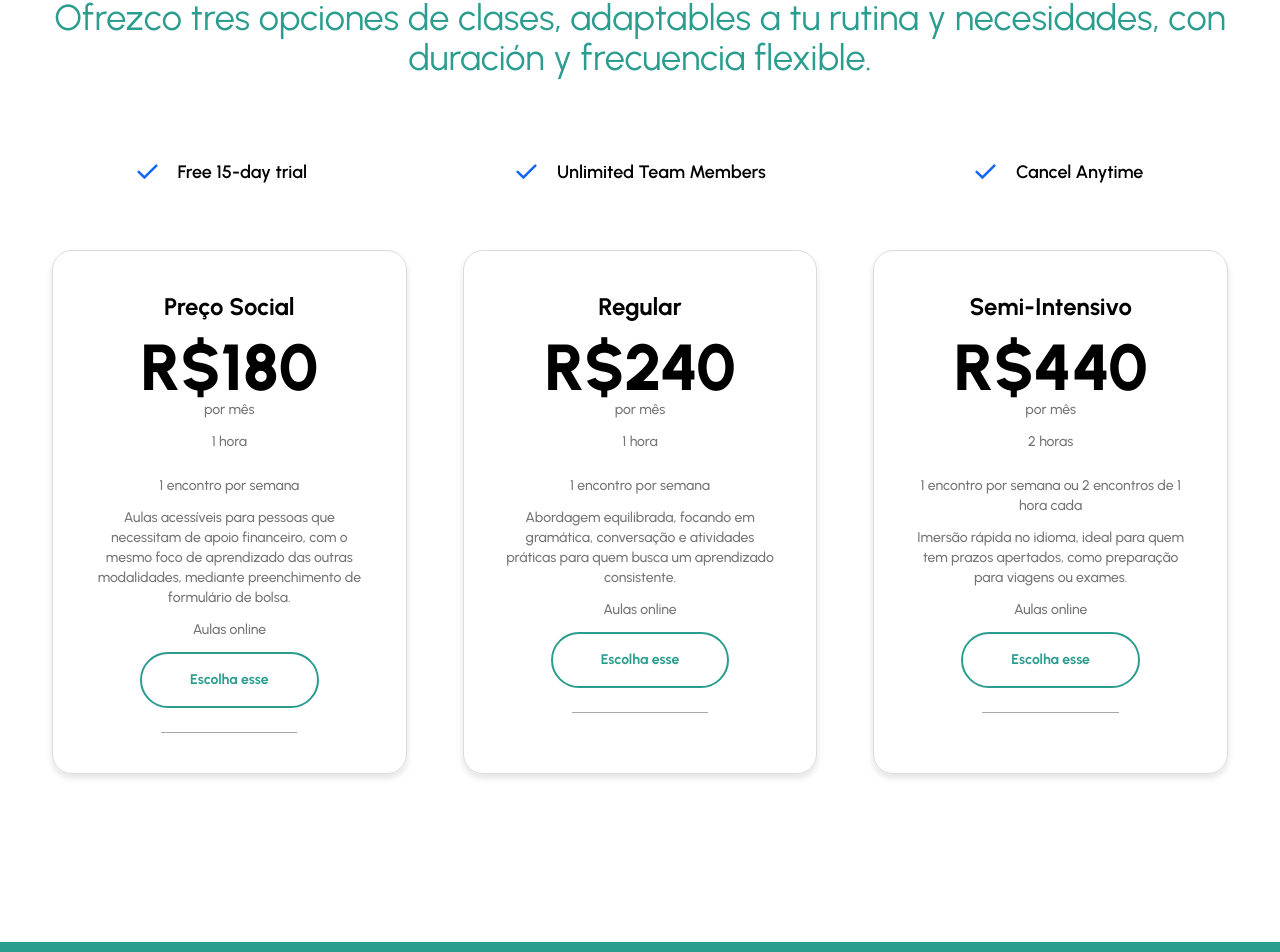
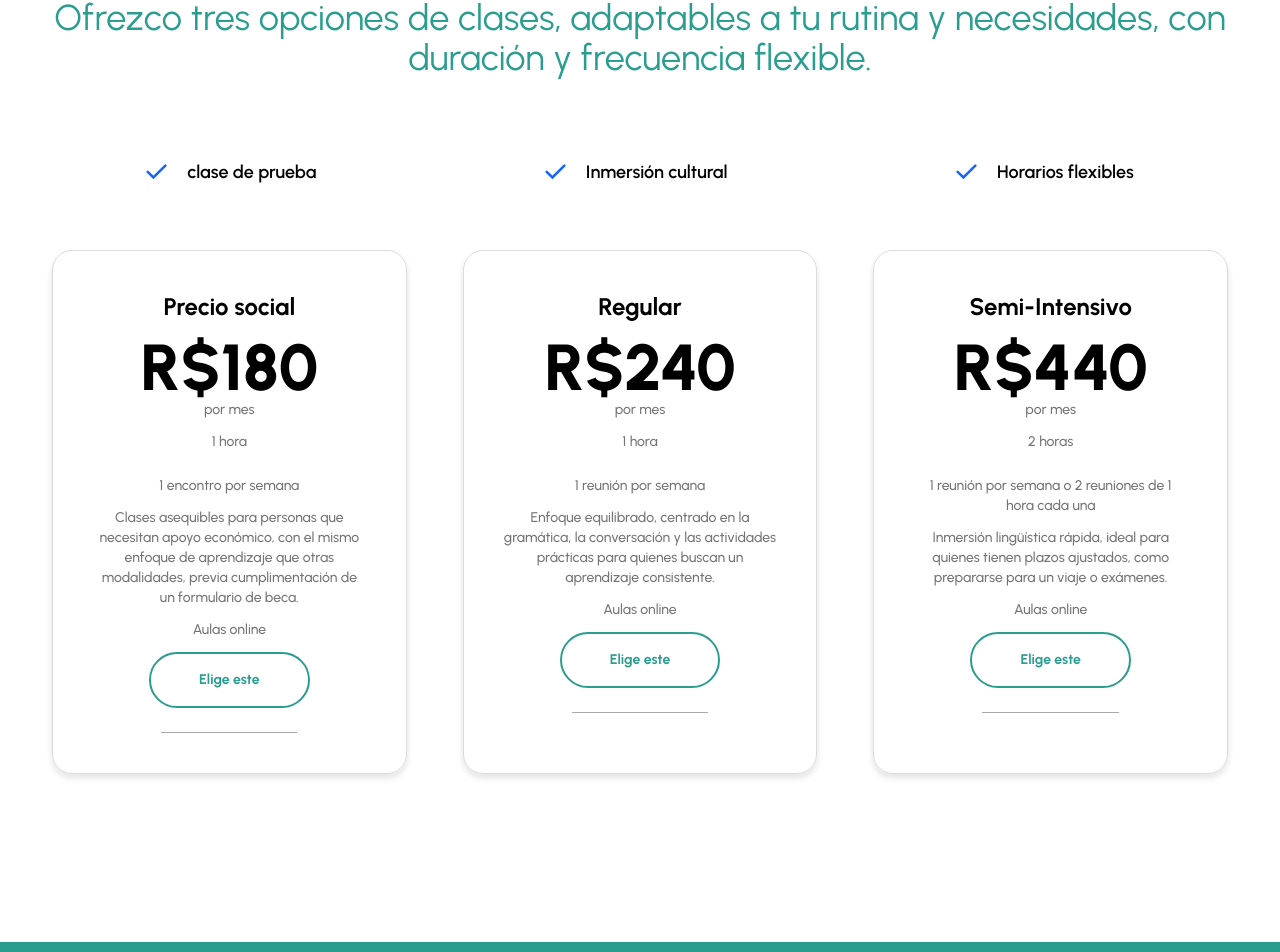
Before and after one commit to WarRocha/wes-site-es, a Next.js app: page /hispanohablantes in a window 1280 px wide. Shown: the part 1199-2151 px from the top of the page. Built offline with nearby package versions, Linux system fonts and the light colour scheme.

Commit message:
fix price

```diff
--- a/app/components/Banner/index.tsx
+++ b/app/components/Banner/index.tsx
@@ -21,7 +21,7 @@ const Banner = () => {
                     <div className='my-7 text-center lg:text-start'>
                         <button className='text-sm md:text-xl font-semibold hover:shadow-xl bg-salmao text-white py-3 px-6 md:py-5 md:px-14 rounded-full hover:bg-treetop bg-treetop'>
                         <a href="https://wa.me/5511949612697?text=Olá! Tenho interesse em saber mais sobre as aulas de espanhol. Poderia me fornecer mais informações, por favor?" target="_blank">
-                        Agende uma conversa
+                        Comece agora mesmo!
                         </a>
                         </button>
                     </div>
--- a/app/components/Es-Manage/index.tsx
+++ b/app/components/Es-Manage/index.tsx
@@ -6,41 +6,41 @@ import Image from 'next/image';
 
 const names = [
     {
-        heading: "Preço Social",
+        heading: "Precio social",
         price: 180,
         user: '1 hora',
         profiles: '1 encontro por semana',
-        posts: 'por mês',
-        templates: "Aulas acessíveis para pessoas que necessitam de apoio financeiro, com o mesmo foco de aprendizado das outras modalidades, mediante preenchimento de formulário de bolsa.",
+        posts: 'por mes',
+        templates: "Clases asequibles para personas que necesitan apoyo económico, con el mismo enfoque de aprendizaje que otras modalidades, previa cumplimentación de un formulario de beca.",
         // view: "Calendar View",
         support: 'Aulas online',
         category: 'monthly',
-        button: "Escolha esse"
+        button: "Elige este"
 
     },
     {
         heading: "Regular",
         price: 240,
         user: '1 hora',
-        profiles: '1 encontro por semana',
-        posts: 'por mês',
-        templates: " Abordagem equilibrada, focando em gramática, conversação e atividades práticas para quem busca um aprendizado consistente.",
+        profiles: '1 reunión por semana',
+        posts: 'por mes',
+        templates: "Enfoque equilibrado, centrado en la gramática, la conversación y las actividades prácticas para quienes buscan un aprendizaje consistente.",
         // view: "Calendar View",
         support: 'Aulas online',
         category: 'monthly',
-        button: "Escolha esse",
+        button: "Elige este",
     },
     {
         heading: "Semi-Intensivo",
         price: 440,
         user: ' 2 horas',
-        profiles: '1 encontro por semana ou 2 encontros de 1 hora cada',
-        posts: 'por mês',
-        templates: " Imersão rápida no idioma, ideal para quem tem prazos apertados, como preparação para viagens ou exames.",
+        profiles: '1 reunión por semana o 2 reuniones de 1 hora cada una',
+        posts: 'por mes',
+        templates: "Inmersión lingüística rápida, ideal para quienes tienen plazos ajustados, como prepararse para un viaje o exámenes.",
         // view: "Calendar View",
         support: 'Aulas online',
         category: 'monthly',
-        button: "Escolha esse"
+        button: "Elige este"
     },
 
 
@@ -67,15 +67,15 @@ const Manage = () => {
                 <div className='md:flex md:justify-around mt-20'>
                     <div className='flex gap-5 justify-center md:justify-start'>
                         <Image src="/images/manage/right.svg" alt="right-icon" width={21} height={14} />
-                        <h4 className='text-lg font-semibold'>Free 15-day trial</h4>
+                        <h4 className='text-lg font-semibold'>clase de prueba</h4>
                     </div>
                     <div className='flex gap-5 justify-center md:justify-start'>
                         <Image src="/images/manage/right.svg" alt="right-icon" width={21} height={14} />
-                        <h4 className='text-lg font-semibold'>Unlimited Team Members</h4>
+                        <h4 className='text-lg font-semibold'>Inmersión cultural</h4>
                     </div>
                     <div className='flex gap-5 justify-center md:justify-start'>
                         <Image src="/images/manage/right.svg" alt="right-icon" width={21} height={14} />
-                        <h4 className='text-lg font-semibold'>Cancel Anytime</h4>
+                        <h4 className='text-lg font-semibold'>Horarios flexibles</h4>
                     </div>
                 </div>
 
--- a/app/components/Manage/index.tsx
+++ b/app/components/Manage/index.tsx
@@ -6,12 +6,12 @@ import Image from 'next/image';
 
 const names = [
     {
-        heading: "Preço Social",
-        price: 180,
+        heading: "Hablas 1",
+        price: 200,
         user: '1 hora',
-        profiles: '1 encontro por semana',
+        profiles: '1h por semana ',
         posts: 'por mês',
-        templates: "Aulas acessíveis para pessoas que necessitam de apoio financeiro, com o mesmo foco de aprendizado das outras modalidades, mediante preenchimento de formulário de bolsa.",
+        templates: "Aulas acessíveis para pessoas com apoio financeiro, com o mesmo foco de aprendizado das demais modalidades, mediante preenchimento de formulário de bolsa.",
         // view: "Calendar View",
         support: 'Aulas online',
         category: 'monthly',
@@ -19,24 +19,57 @@ const names = [
 
     },
     {
-        heading: "Regular",
-        price: 240,
-        user: '1 hora',
-        profiles: '1 encontro por semana',
+        heading: "Hablas 2",
+        price: 300,
+        user: '1h30 hora',
+        profiles: '1h30 por semana',
         posts: 'por mês',
-        templates: " Abordagem equilibrada, focando em gramática, conversação e atividades práticas para quem busca um aprendizado consistente.",
+        templates: "Abordagem equilibrada, com foco em gramática, conversação e atividades práticas, para quem busca um aprendizado consistente.",
         // view: "Calendar View",
         support: 'Aulas online',
         category: 'monthly',
         button: "Escolha esse",
     },
     {
-        heading: "Semi-Intensivo",
-        price: 440,
+        heading: "Hablas 3 ",
+        price: 400,
         user: ' 2 horas',
-        profiles: '1 encontro por semana ou 2 encontros de 1 hora cada',
+        profiles: '2h por semana ',
         posts: 'por mês',
-        templates: " Imersão rápida no idioma, ideal para quem tem prazos apertados, como preparação para viagens ou exames.",
+        templates: " Imersão rápida no idioma, ideal para quem precisa de resultados rápidos, como preparação para viagens ou exames",
+        // view: "Calendar View",
+        support: 'Aulas online',
+        category: 'monthly',
+        button: "Escolha esse"
+    },
+    {
+        heading: "Hablas Mucho",
+        price: 250,
+        user: '1 hora',
+        profiles: '1h por semana',
+        posts: 'por mês',
+        templates: "Encontros de conversação com foco na melhora da fluência e da autoconfiança ao falar …",
+        // view: "Calendar View",
+        support: 'Aulas online',
+        category: 'monthly',
+        button: "Escolha esse"
+    },
+
+    {
+        heading: "Hablas Social",
+        user: '1 hora',
+        profiles: '1h por semana - Online',
+        posts: 'por mês',
+        templates: "Curso acessível, com o mesmo foco de aprendizado das modalidades regulares, disponível para quem necessita de apoio financeiro, mediante preenchimento de formulário de bolsa.",
+        // view: "Calendar View",
+        support: 'Aulas online',
+        category: 'monthly',
+        button: "Escolha esse"
+    },
+    {
+        heading: "Hablas Más ",
+        posts: 'por mês',
+        templates: "Precisa de mais horas por semana? Entre em contato por e-mail [link] ou whatsapp [link].",
         // view: "Calendar View",
         support: 'Aulas online',
         category: 'monthly',
@@ -64,20 +97,20 @@ const EsManage = () => {
                 <h3 className='text-center text-4xl sm:text-20xl text-treetop'>Ofereço três opções de aulas, adaptáveis à sua rotina e necessidades, com duração e frequência flexíveis.</h3>
 
 
-                {/* <div className='md:flex md:justify-around mt-20'>
+                <div className='md:flex md:justify-around mt-20'>
                     <div className='flex gap-5 justify-center md:justify-start'>
                         <Image src="/images/manage/right.svg" alt="right-icon" width={21} height={14} />
-                        <h4 className='text-lg font-semibold'>Free 15-day trial</h4>
+                        <h4 className='text-lg font-semibold'>Imersão cultural </h4>
                     </div>
                     <div className='flex gap-5 justify-center md:justify-start'>
                         <Image src="/images/manage/right.svg" alt="right-icon" width={21} height={14} />
-                        <h4 className='text-lg font-semibold'>Unlimited Team Members</h4>
+                        <h4 className='text-lg font-semibold'>Flexibilidade de horários</h4>
                     </div>
                     <div className='flex gap-5 justify-center md:justify-start'>
                         <Image src="/images/manage/right.svg" alt="right-icon" width={21} height={14} />
-                        <h4 className='text-lg font-semibold'>Cancel Anytime</h4>
+                        <h4 className='text-lg font-semibold'>Material exclusivo</h4>
                     </div>
-                </div> */}
+                </div>
 
 
                 <div className='mt-6 relative'>
```
